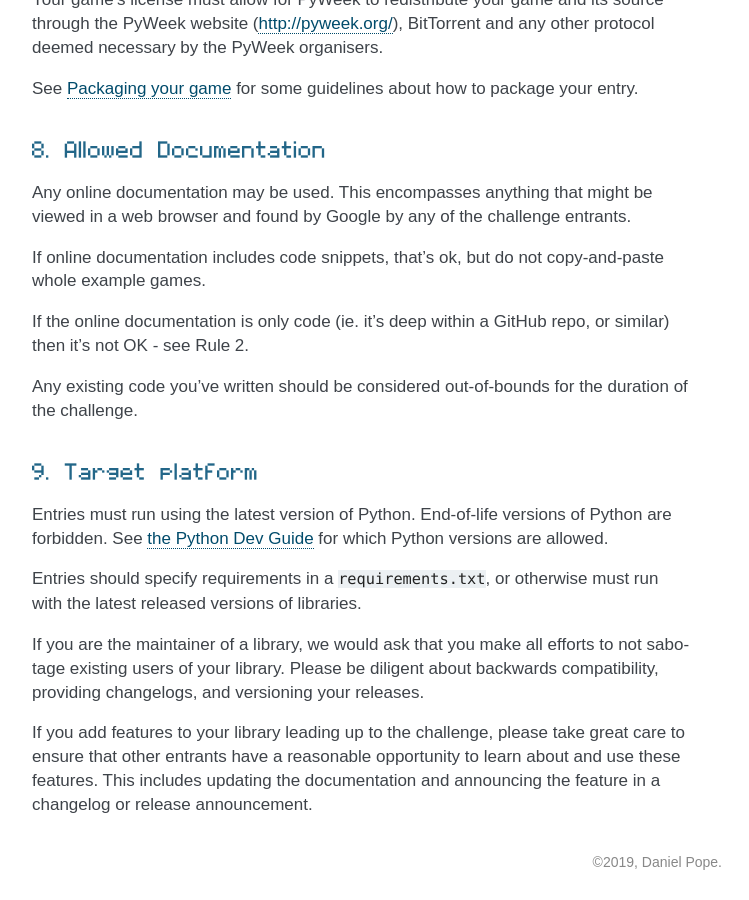
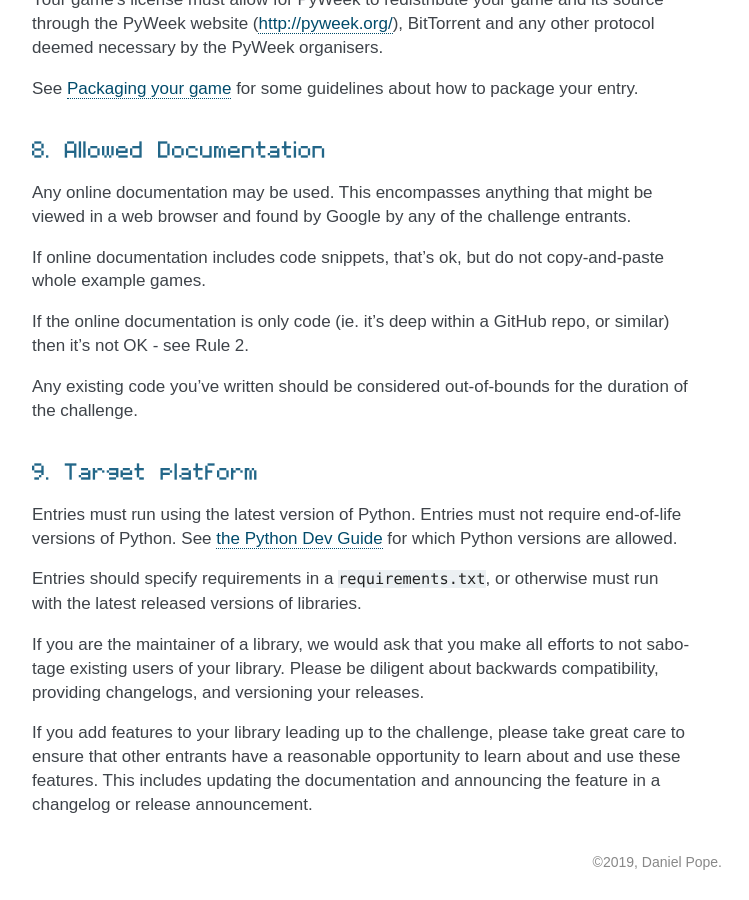
Before and after one commit to pyweekorg/docs, a Sphinx documentation site: the page built from docs/rules.rst, in a window 1280 px wide and 900 px high, scrolled down 3779 px. Shown: the whole window, without its empty margins (388-1137 px from the left). Built offline with Sphinx 7.4.7, drawn with Linux system fonts in a browser that asks for light colours.

Commit message:
Clarify wording around EOL versions

```diff
--- a/docs/rules.rst
+++ b/docs/rules.rst
@@ -225,8 +225,8 @@ the duration of the challenge.
 9. Target platform
 ------------------
 
-Entries must run using the latest version of Python. End-of-life versions of
-Python are forbidden. See `the Python Dev Guide
+Entries must run using the latest version of Python. Entries must not require
+end-of-life versions of Python. See `the Python Dev Guide
 <https://devguide.python.org/#status-of-python-branches>`_ for which Python
 versions are allowed.
 
```
